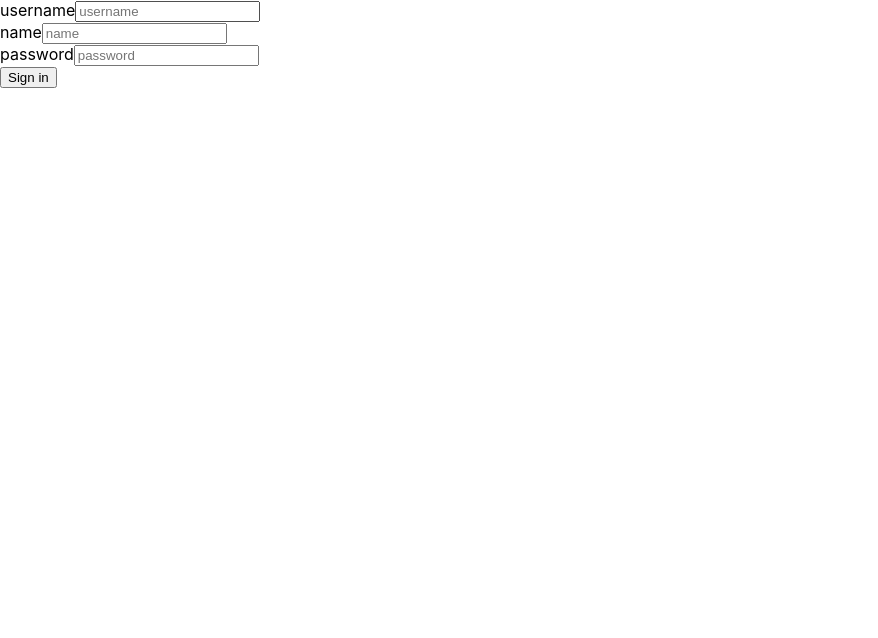
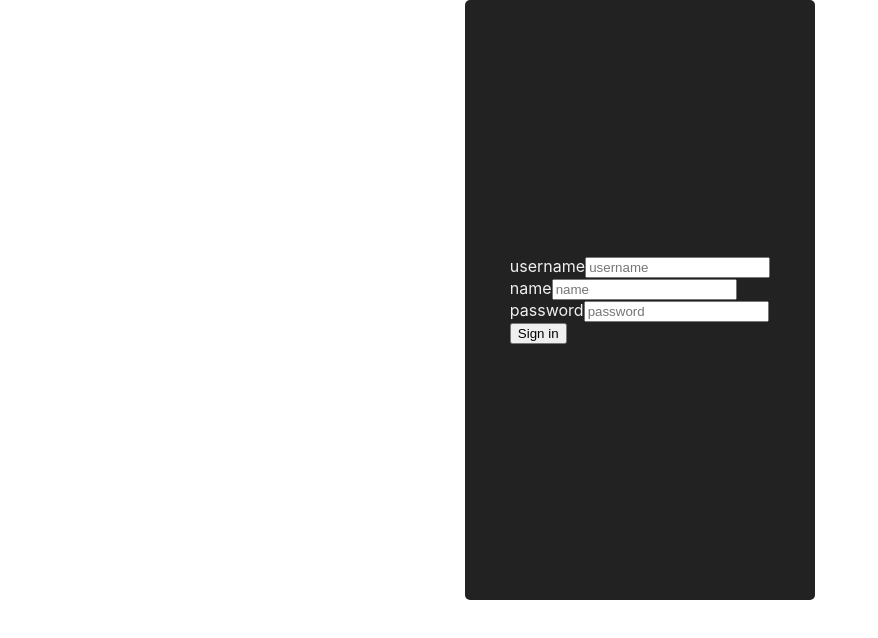
Before and after one commit to AVX00/red-social-alberto-vidal, a React (Create React App) app: page /register in a window 1280 px wide. Shown: the top 638 px of the page, without its empty margins (0-878 px from the left). Built offline with nearby package versions, Linux system fonts and the light colour scheme.

Commit message:
added styles to UserFormPage

```diff
--- a/src/App.js
+++ b/src/App.js
@@ -1,12 +1,13 @@
 import { Navigate, Route, Routes } from "react-router-dom";
 import UserForm from "./components/UserForm";
+import UserFormPage from "./pages/UserFormPage";
 
 function App() {
   return (
     <Routes>
       <Route path="/" element={<Navigate to="/login" />} />
-      <Route path="/login" element={<UserForm isLogin={true} />} />
-      <Route path="/register" element={<UserForm isLogin={false} />} />
+      <Route path="/login" element={<UserFormPage isLogin={true} />} />
+      <Route path="/register" element={<UserFormPage isLogin={false} />} />
     </Routes>
   );
 }
--- a/src/pages/UserFormPage.js
+++ b/src/pages/UserFormPage.js
@@ -1,7 +1,25 @@
+import styled from "styled-components";
 import UserForm from "../components/UserForm";
 
+const FormContainer = styled.div`
+  margin: 0 auto;
+  border-radius: 5px;
+  background-color: #222;
+  height: 600px;
+  width: 350px;
+  display: flex;
+  flex-direction: column;
+  justify-content: space-around;
+  align-items: center;
+  color: #f0f0f0;
+`;
+
 const UserFormPage = ({ isLogin }) => {
-  return <UserForm isLogin={isLogin} />;
+  return (
+    <FormContainer>
+      <UserForm isLogin={isLogin} />
+    </FormContainer>
+  );
 };
 
 export default UserFormPage;
```
